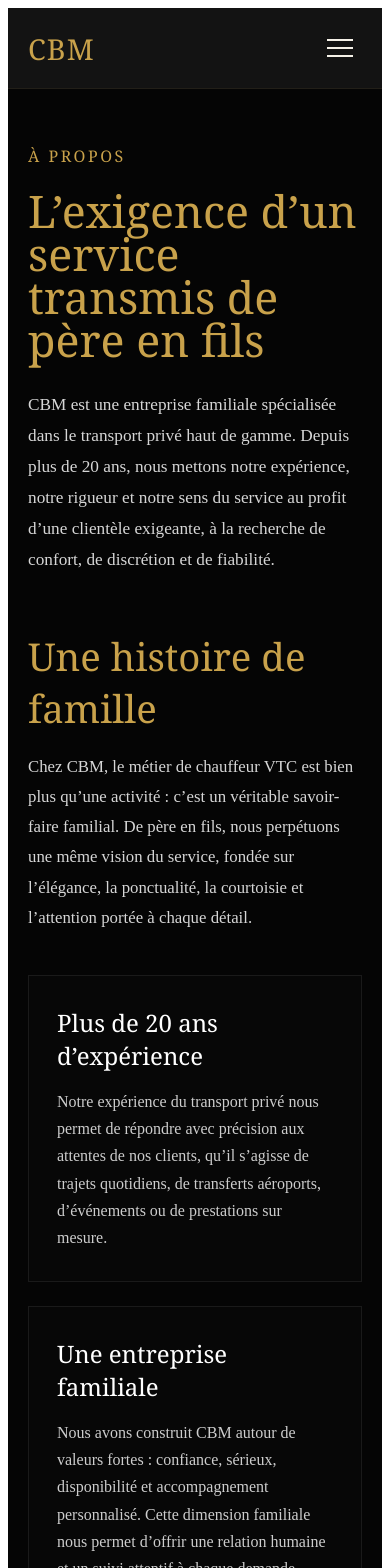
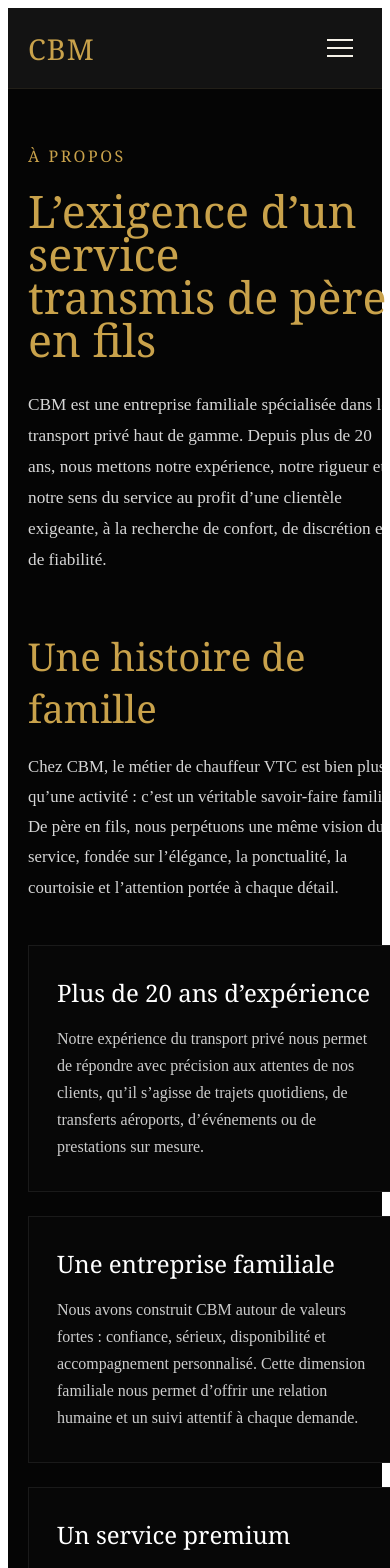
Before and after one commit to Mohoua93/CBM, a React (Create React App) app in the folder apps/frontend/: page /a-propos in a window 390 px wide. Shown: the top 1568 px of the page. Built offline with nearby package versions, Linux system fonts and the light colour scheme.

Commit message:
delete white line in page about

```diff
--- a/apps/frontend/src/styles/About.css
+++ b/apps/frontend/src/styles/About.css
@@ -1,16 +1,17 @@
 .about-page {
   background: #050505;
   color: #f5f1e8;
+  width: 100%;
 }
 
 .about-hero {
-  max-width: 1440px;
-  margin: 0 auto;
-  padding: 90px 48px 50px;
+  width: 100%;
+  padding: 90px 0 50px;
 }
 
 .about-hero__content {
-  max-width: 800px;
+  width: 100%;
+  padding: 0 20px;
 }
 
 .about-hero__eyebrow {
@@ -42,9 +43,8 @@
 
 .about-story,
 .about-values__content {
-  max-width: 1440px;
-  margin: 0 auto;
-  padding: 40px 48px 90px;
+  width: 100%;
+  padding: 40px 20px 90px;
 }
 
 .about-story__intro {
@@ -134,18 +134,18 @@
   }
 
   .about-hero {
-    padding: 70px 32px 40px;
+    padding: 70px 0 40px;
   }
 
   .about-story,
   .about-values__content {
-    padding: 30px 32px 70px;
+    padding: 30px 20px 70px;
   }
 }
 
 @media (max-width: 768px) {
   .about-hero {
-    padding: 56px 20px 30px;
+    padding: 56px 0 30px;
   }
 
   .about-story,
--- a/package.json
+++ b/package.json
@@ -9,5 +9,10 @@
     "dev:back": "yarn workspace backend dev",
     "start:back": "yarn workspace backend start",
     "build:front": "yarn workspace frontend build"
+  },
+  "dependencies": {
+    "i18next": "^25.8.17",
+    "i18next-browser-languagedetector": "^8.2.1",
+    "react-i18next": "^16.5.6"
   }
 }
```
Also changed, not shown: 2 other files (tests, documents, lock files or other folders).
